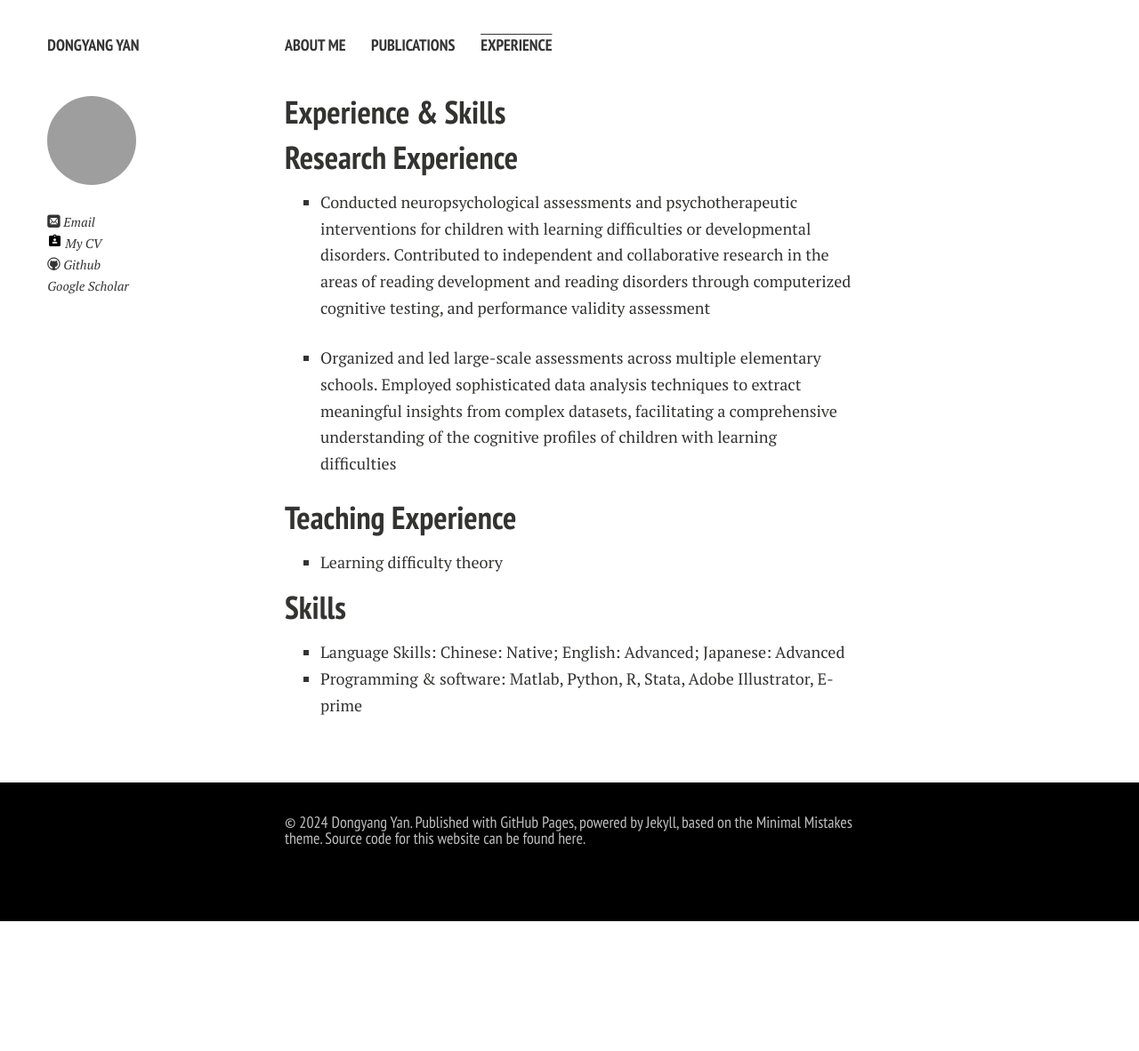
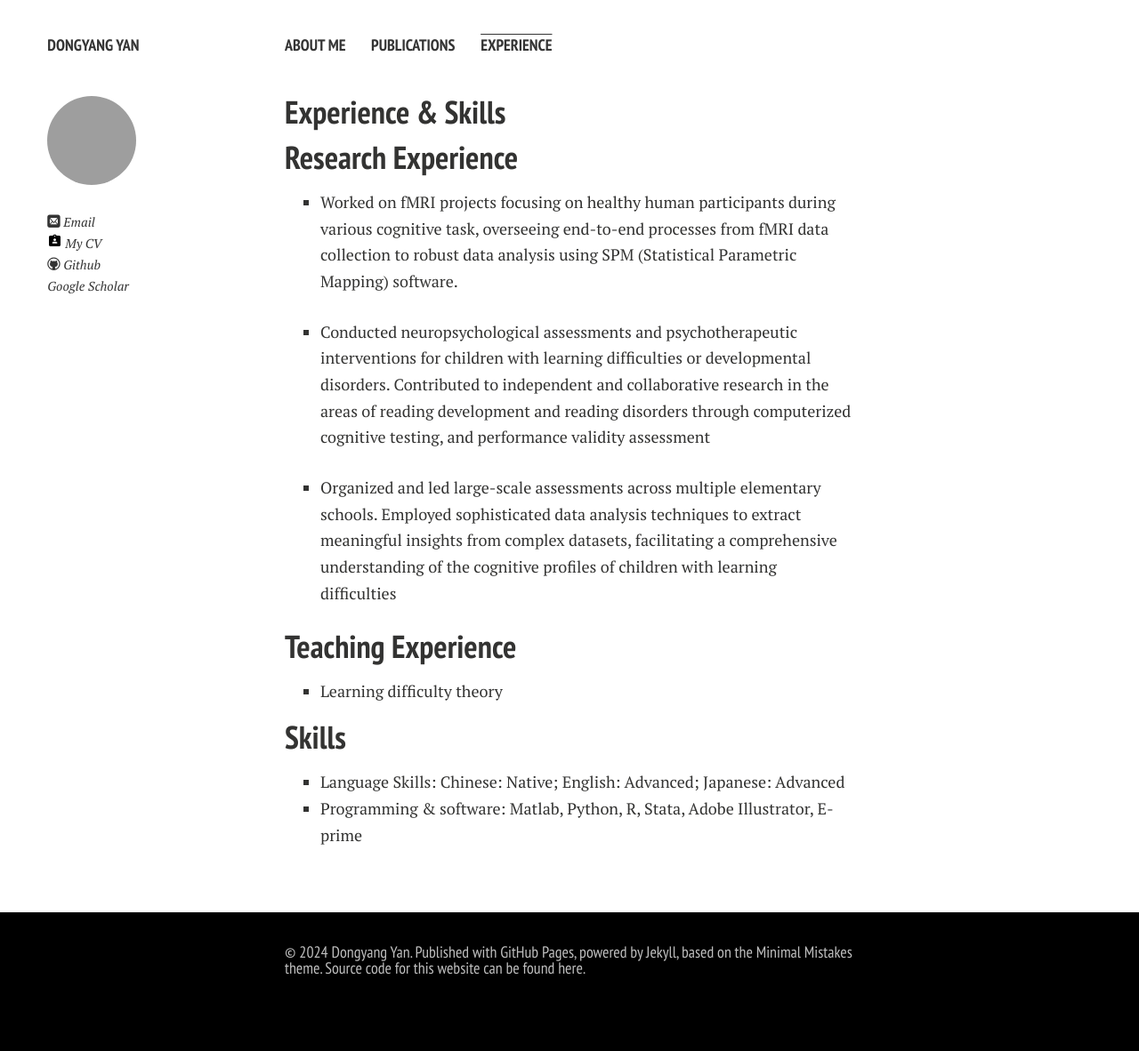
Before and after one commit to ydyxj/ydyxj.github.io, a Jekyll site: the page built from experience.md, in a window 1280 px wide. Shown: the whole page at 89% size. Built offline with Jekyll 4.4.1, drawn with Linux system fonts in a browser that asks for light colours; nearby versions of some CDN libraries; comment, search, counter and statistics services are not loaded; a style sheet for code colours, icons or effects is not loaded; before the commit the page ends 1036 px from its top, so only the background shows below that.

Commit message:
Add files via upload

```diff
--- a/experience.md
+++ b/experience.md
@@ -8,6 +8,8 @@ title: Experience
 ## Experience & Skills
 
 ## Research Experience
+
+- Worked on fMRI projects focusing on healthy human participants during various cognitive task, overseeing end-to-end processes from fMRI data collection to robust data analysis using SPM (Statistical Parametric Mapping) software.
 
 - Conducted neuropsychological assessments and psychotherapeutic interventions for children with learning difficulties or
 developmental disorders. Contributed to independent and collaborative research in the areas of reading development and
```
